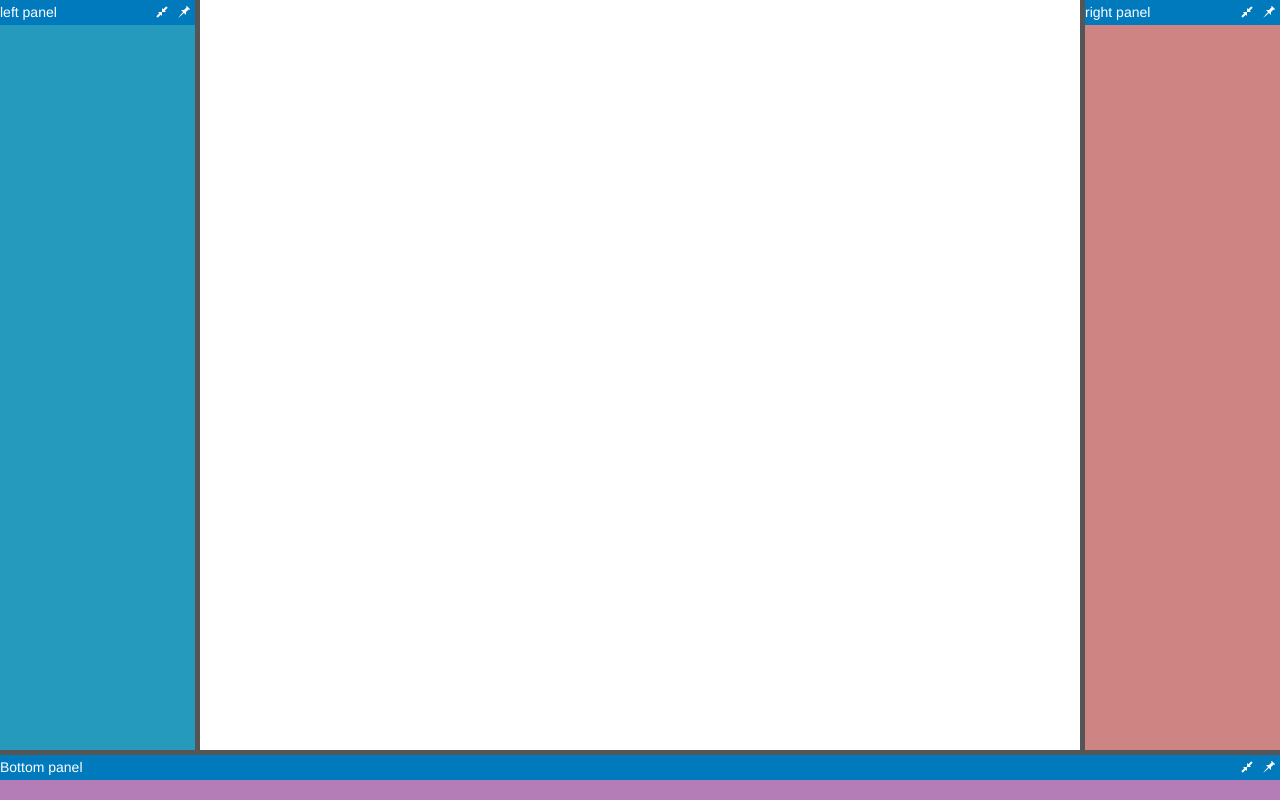
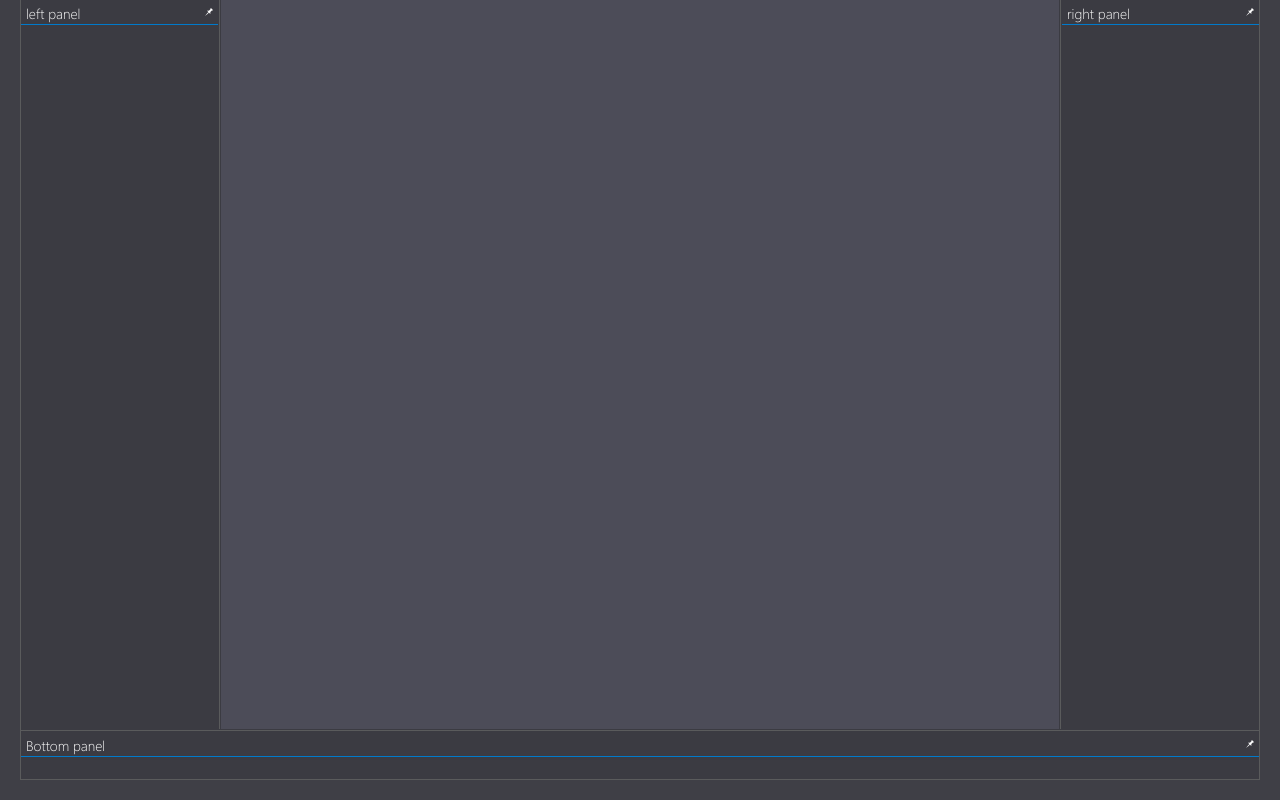
Before and after one commit to Soulskater/DockControl, a website: page index.html in a window 1280 px wide. Drawn offline with Linux system fonts and the light colour scheme.

Commit message:
Refactor dock panels

```diff
--- a/css/dockControl.less
+++ b/css/dockControl.less
@@ -1,4 +1,13 @@
+@font-face {
+    font-family: metro-ui;
+    src: url(../fonts/weblysleekuil.ttf);
+}
+
+@dark-grey: #3F3F46;
+@dark-blue: #007acb;
+@darker-grey: #3B3B42;
 .dock-control {
+    font-family: metro-ui;
     position: absolute;
     -moz-user-select: none;
     -webkit-user-select: none;
@@ -7,13 +16,39 @@
     left: 0;
     right: 0;
     bottom: 0;
+    background: #4C4C58;
+}
+
+.panel-container {
+    position: absolute;
+    top: 0;
+    left: 20px;
+    right: 20px;
+    bottom: 20px;
+    border-left: 1px solid #5A5B5C;
+    border-right: 1px solid #5A5B5C;
+    border-bottom: 1px solid #5A5B5C;
 }
 
 .dock-bar {
     position: absolute;
-    .left {
-        width: 25px;
+    background: @dark-grey;
+    z-index: 1;
+    &.left {
+        width: 20px;
         left: 0;
+        top: 0;
+        bottom: 0;
+    }
+    &.bottom {
+        height: 20px;
+        left: 0;
+        right: 0;
+        bottom: 0;
+    }
+    &.right {
+        width: 20px;
+        right: 0;
         top: 0;
         bottom: 0;
     }
@@ -22,8 +57,10 @@
 .dock-panel {
     position: absolute;
     overflow: hidden;
+    background: @darker-grey;
 
     &.horizontal {
+        min-width: 50px;
         width: 200px;
         &.collapsed {
             width: 30px !important;
@@ -34,7 +71,7 @@
             bottom: 0;
 
             .panel-wrapper {
-                right: 5px;
+                right: 3px;
             }
         }
         &.right {
@@ -43,13 +80,13 @@
             bottom: 0;
 
             .panel-wrapper {
-                left: 5px;
+                left: 3px;
             }
         }
     }
     &.vertical {
         height: 200px;
-
+        min-height: 50px;
         &.collapsed {
             height: 30px !important;
         }
@@ -58,7 +95,7 @@
             right: 0;
             top: 0;
             .panel-wrapper {
-                bottom: 5px;
+                bottom: 3px;
             }
         }
         &.bottom {
@@ -67,7 +104,7 @@
             bottom: 0;
 
             .panel-wrapper {
-                top: 5px;
+                top: 3px;
             }
         }
     }
@@ -80,14 +117,18 @@
         bottom: 0;
 
         .panel-header {
-            background: #007abc;
+            color: #ffffff;
+            padding: 1px 5px 1px 5px;
+            border-bottom: 1px solid #007acb;
             position: absolute;
             left: 0;
             right: 0;
             height: 25px;
             line-height: 25px;
             color: white;
-
+            overflow: hidden;
+            white-space: nowrap;
+            text-overflow: ellipsis;
             .pinned {
                 -webkit-transform: rotate(-45deg);
                 -moz-transform: rotate(-45deg);
@@ -99,10 +140,12 @@
 
     .splitter {
         position: absolute;
-        background: #555555;
+        background: #5A5B5C;
         &.horizontal {
-            width: 5px;
+            width: 3px;
             cursor: w-resize;
+            border-left: 1px solid @darker-grey;
+            border-right: 1px solid @darker-grey;
             &.left {
                 right: 0;
                 top: 0;
@@ -115,8 +158,10 @@
             }
         }
         &.vertical {
-            height: 5px;
+            height: 3px;
             cursor: n-resize;
+            border-top: 1px solid @darker-grey;
+            border-bottom: 1px solid @darker-grey;
             &.top {
                 left: 0;
                 right: 0;
@@ -142,6 +187,6 @@
 }
 
 .icon {
-    padding: 5px;
-    font-size: 12px;
+    padding: 6px 0px;
+    font-size: 8px;
 }
--- a/index.html
+++ b/index.html
@@ -23,15 +23,15 @@
 <div ng-controller="TestCtrl">
     <!--Control-->
     <dock>
-        <panel orientation="left" size="200" style="background: #269abc;" docked="false" index="0">
+        <panel orientation="left" size="200" docked="false" index="0">
             <content>
                 <header>left panel</header>
             </content>
         </panel>
-        <panel orientation="right" size="200" style="background: #ce8483;" docked="false" index="1">
+        <panel orientation="right" size="200" docked="false" index="1">
             <header>right panel</header>
         </panel>
-        <panel orientation="bottom" size="50" style="background: #b47db8;" docked="false" index="1">
+        <panel orientation="bottom" size="50" docked="false" index="1">
             <header>Bottom panel</header>
         </panel>
     </dock>
--- a/js/dockCtrl.js
+++ b/js/dockCtrl.js
@@ -38,10 +38,10 @@ angular.module('DockControl')
             }
             switch (panel.align) {
                 case $align.horizontal:
-                    panel.size = panel.orientation === $orientation.left ? event.clientX : $(event.currentTarget).width() - event.clientX - $scope.offset.left;
+                    panel.size = panel.orientation === $orientation.left ? event.clientX - $scope.offset.left + 5 : $(event.currentTarget).width() - event.clientX - $scope.offset.left + 5;
                     break;
                 case $align.vertical:
-                    panel.size = panel.orientation === $orientation.top ? event.clientY : $(event.currentTarget).height() - event.clientY - $scope.offset.top;
+                    panel.size = panel.orientation === $orientation.top ? event.clientY - $scope.offset.left : $(event.currentTarget).height() - event.clientY - $scope.offset.left;
                     break;
             }
             linq($scope.panels)
--- a/js/dockDirective.js
+++ b/js/dockDirective.js
@@ -20,7 +20,7 @@ angular.module('DockControl', ['Attribute.Directives'])
             templateUrl: 'templates/dock.tmpl.html',
             controller: 'DockCtrl',
             link: function ($scope, element, attrs) {
-                $scope.offset = _absoluteOffset(element);
+                $scope.offset = _absoluteOffset($('.panel-container'));
 
                 function _absoluteOffset(element) {
                     var top = 0, left = 0;
--- a/templates/dock.tmpl.html
+++ b/templates/dock.tmpl.html
@@ -1,3 +1,6 @@
-<div class="dock-control" ng-mousemove="drag($event)" ng-mouseup="endDrag()" ng-transclude>
-    <div class="panel-bar left"></div>
+<div class="dock-control" ng-mousemove="drag($event)" ng-mouseup="endDrag()">
+    <div class="dock-bar left"></div>
+    <div class="dock-bar bottom"></div>
+    <div class="dock-bar right"></div>
+    <div class="panel-container" ng-transclude></div>
 </div>
--- a/templates/header.tmpl.html
+++ b/templates/header.tmpl.html
@@ -1,5 +1,4 @@
 <div class="panel-header">
     <span ng-click="toggleDock()" class="glyphicon glyphicon-pushpin pull-right icon" ng-class="{ pinned: docked }"></span>
-    <span ng-click="toggleCollapse()" class="glyphicon glyphicon-resize-small pull-right icon"></span>
     <span ng-transclude></span>
 </div>
```
Also changed, not shown: css/dockControl.css, fonts/weblysleekuil.ttf (added).
